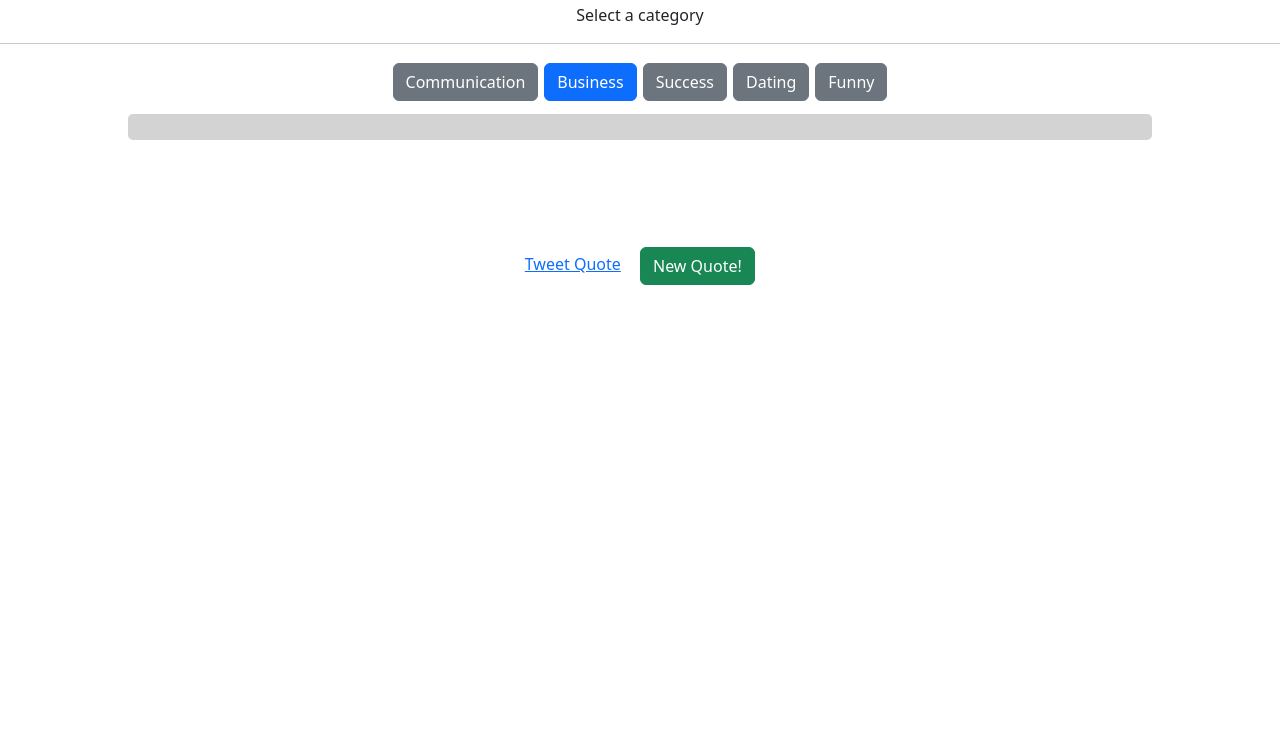
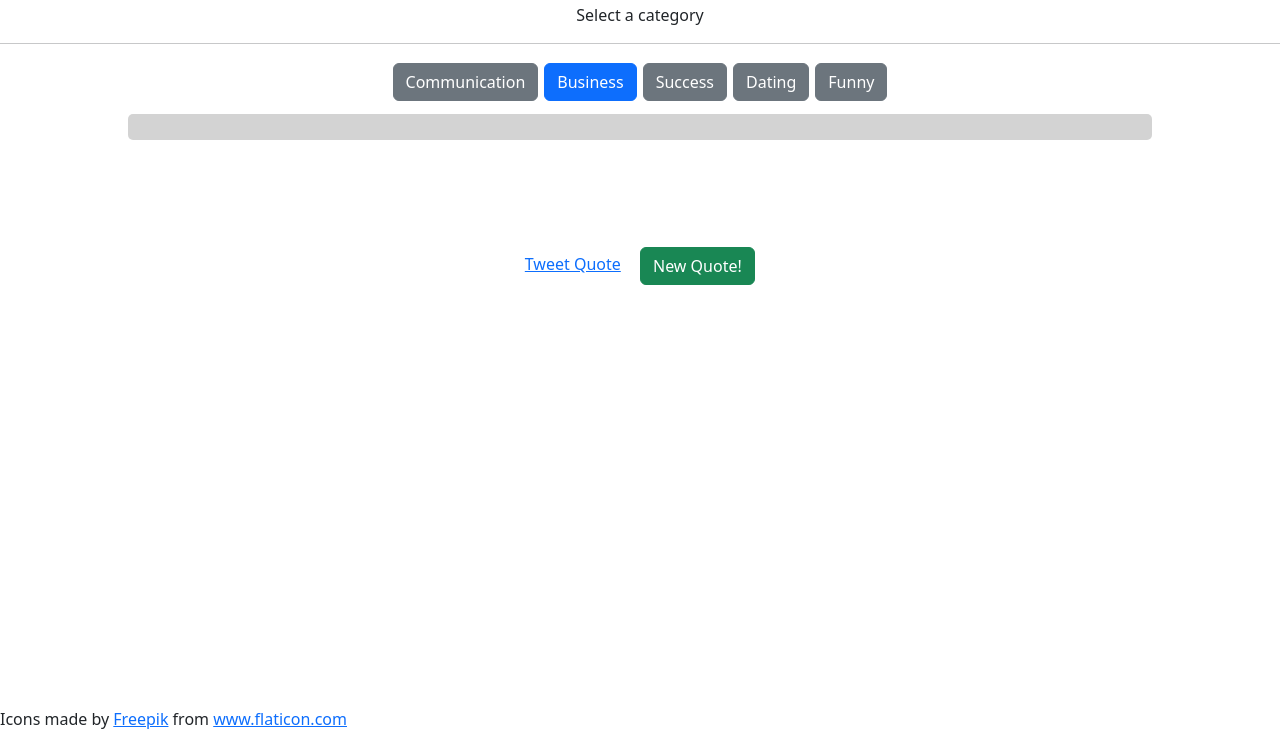
Before and after one commit to Codyl/fcc-quote-generator, a React app in the folder my-react-app/: page / in a window 1280 px wide. Shown: the part 53-800 px from the top of the page. Built offline with nearby package versions, Linux system fonts and the light colour scheme; no server answers.

Commit message:
Feat: Added attribution for icon

```diff
--- a/my-react-app/public/index.html
+++ b/my-react-app/public/index.html
@@ -39,5 +39,8 @@
       To begin the development, run `npm start` or `yarn start`.
       To create a production bundle, use `npm run build` or `yarn build`.
     -->
+    <footer>
+      <div>Icons made by <a href="https://www.freepik.com" title="Freepik">Freepik</a> from <a href="https://www.flaticon.com/" title="Flaticon">www.flaticon.com</a></div>
+    </footer>
   </body>
 </html>
--- a/my-react-app/src/index.css
+++ b/my-react-app/src/index.css
@@ -11,3 +11,9 @@ code {
   font-family: source-code-pro, Menlo, Monaco, Consolas, 'Courier New',
     monospace;
 }
+footer {
+  position: absolute;
+  bottom: 0;
+  width: 100%;
+  height: 2.5rem;
+}
```
